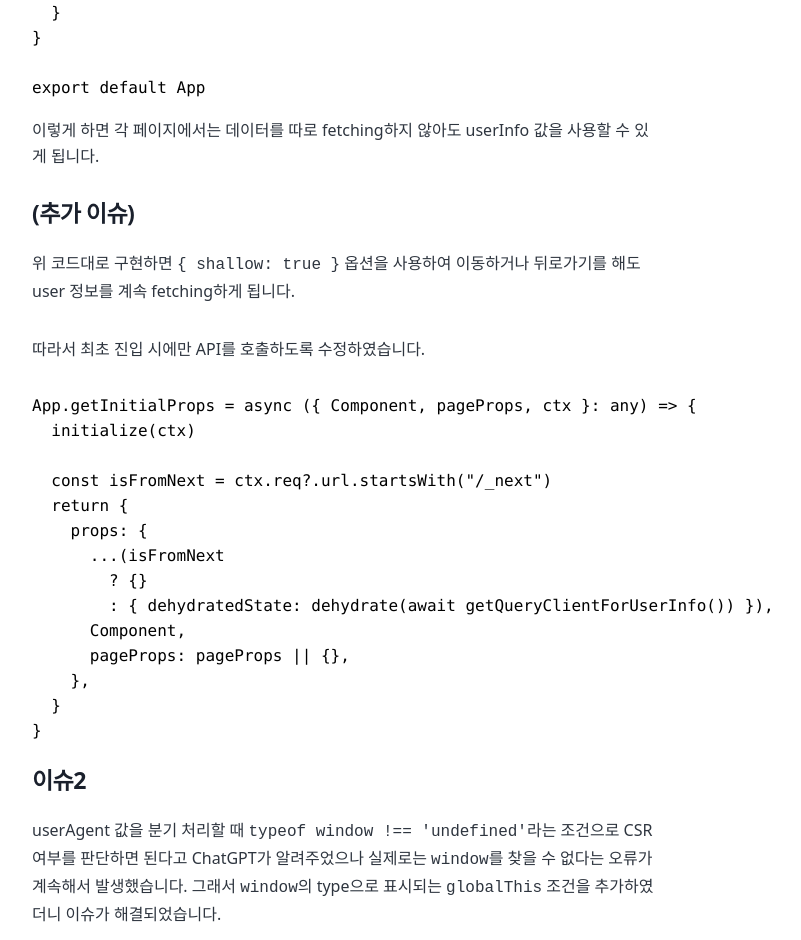
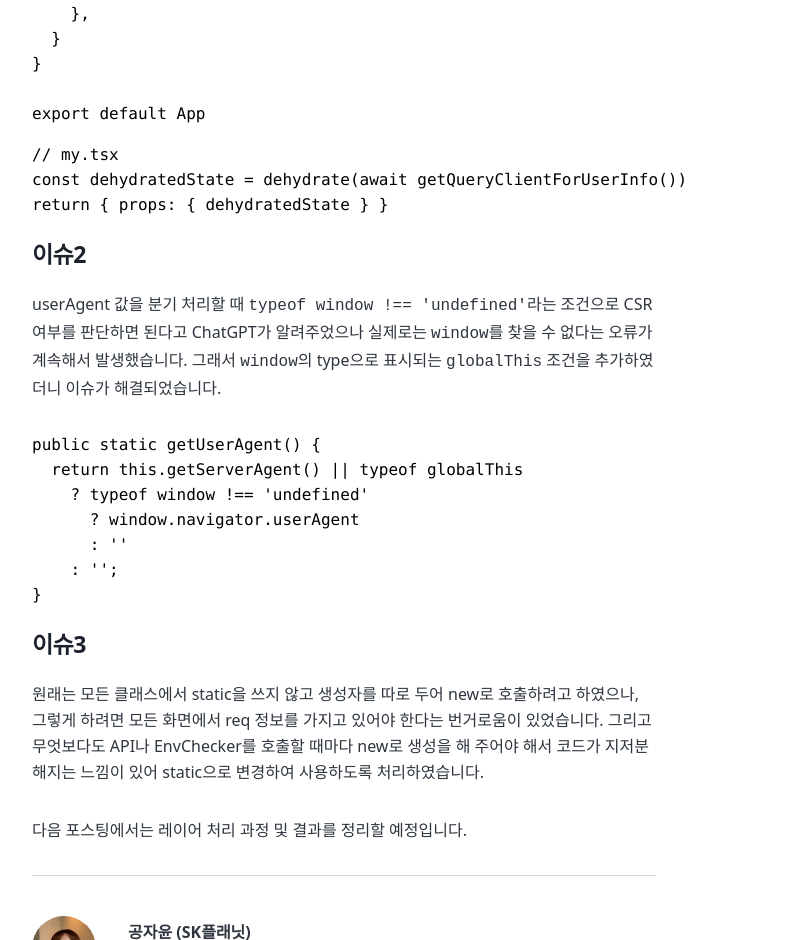
Before and after one commit to jayoon-kong/jayoon-kong.github.io, a Gatsby site: page /nextjs-4/ in a window 1280 px wide. Shown: the part 9569-10509 px from the top of the page, without its empty margins (296-1097 px from the left). Built offline with nearby package versions, Linux system fonts and the light colour scheme; Gatsby itself is replaced by a stand-in of ours; some packages are replaced by stand-ins of ours; code samples lack their colours; a web font is replaced by a local one.

Commit message:
포스팅 내용 수정 (추가 이슈 제거)

````diff
--- a/content/blog/nextjs-4/index.md
+++ b/content/blog/nextjs-4/index.md
@@ -155,8 +155,7 @@ user.ts에서 initialize가 되기 전에 API 핸들러가 호출된다는 내
 그런데 Player의 경우 순수 CSR 컴포넌트이기 때문에 `getServerSideProps`를 사용하지 않고 있었고, `_app.tsx`의 `getInitialProps`에서 리턴하는 props를 받지 못한 상태라 API 핸들러에서 사용하고자 하는 정보들을 가져오는 과정에서 오류가 발생한 것이었습니다.
 
 문제를 해결하기 위해 Player에서 `getServerSideProps`를 선언하여 props를 가져오도록 하였습니다.
-그리고 결정적으로 모든 페이지에서 userInfo를 가져와야 하기 때문에 `_app.tsx`에서 initialize를 해 주는 과정에 userInfo를 받아 오는 작업을 추가해 주었습니다.
-그리고 `dehydratedState`로 리턴하도록 처리하였습니다.
+그리고 `_app.tsx`에서 initialize를 해 주는 과정에 userInfo를 받아 오는 작업을 추가하려고 하였으나, `getInitialProps`가 `<Hydrate>`의 바깥에서 실행되기 때문에 결국 dehydratedState를 각 페이지로 전달하지 못한다는 사실을 발견하고 해당 코드는 my에서만 부르는 것으로 변경하였습니다.
 
 ```javascript
 export const initialize = (ctx: any) => {
@@ -207,29 +206,10 @@ App.getInitialProps = async ({ Component, pageProps, ctx }: any) => {
 export default App
 ```
 
-이렇게 하면 각 페이지에서는 데이터를 따로 fetching하지 않아도 userInfo 값을 사용할 수 있게 됩니다.
-
-### (추가 이슈)
-
-위 코드대로 구현하면 `{ shallow: true }` 옵션을 사용하여 이동하거나 뒤로가기를 해도 user 정보를 계속 fetching하게 됩니다.
-
-따라서 최초 진입 시에만 API를 호출하도록 수정하였습니다.
-
 ```javascript
-App.getInitialProps = async ({ Component, pageProps, ctx }: any) => {
-  initialize(ctx)
-
-  const isFromNext = ctx.req?.url.startsWith("/_next")
-  return {
-    props: {
-      ...(isFromNext
-        ? {}
-        : { dehydratedState: dehydrate(await getQueryClientForUserInfo()) }),
-      Component,
-      pageProps: pageProps || {},
-    },
-  }
-}
+// my.tsx
+const dehydratedState = dehydrate(await getQueryClientForUserInfo())
+return { props: { dehydratedState } }
 ```
 
 ### 이슈2
````
